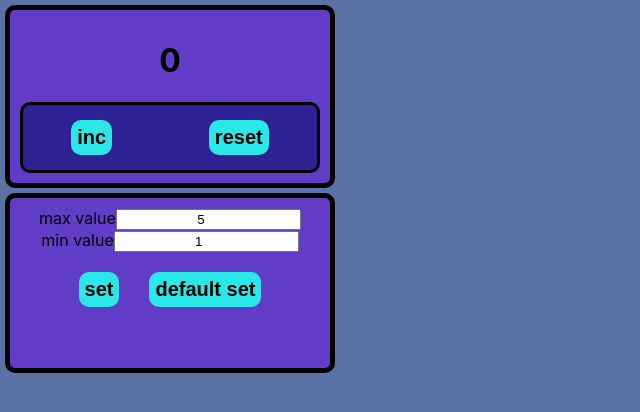
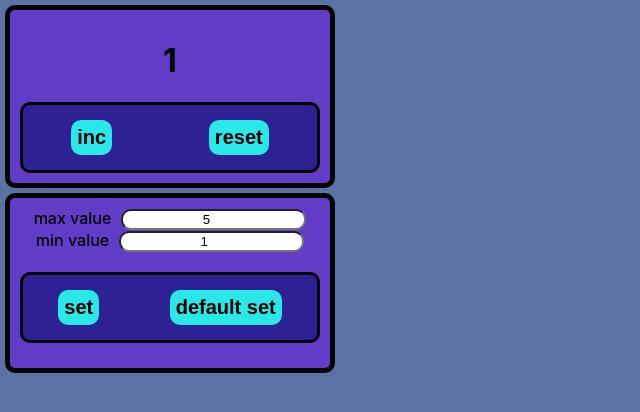
Before and after one commit to DmitriyVavilin/Counter, a React (Create React App) app: page / in a window 1280 px wide. Shown: the top 412 px of the page, without its empty margins (0-640 px from the left). Built offline with nearby package versions, Linux system fonts and the light colour scheme.

Commit message:
mew feature

```diff
--- a/src/components/Counter.tsx
+++ b/src/components/Counter.tsx
@@ -6,7 +6,7 @@ import s from './Counter.module.css'
 
 export const Counter = () => {
     const [storage, setStorage] = useState({
-        startValue: 0,
+        startValue: 1,
         maxValue: 5,
         minValue: 1
     })
@@ -21,20 +21,29 @@ export const Counter = () => {
     }, [])
 
 
+    const [error, setError] = useState(false)
+
     const changeMaxValue = (e: ChangeEvent<HTMLInputElement>) => {
+        if(Number(e.currentTarget.value) <= storage.maxValue) {
+            setError(error)
+        }
         setStorage({...storage, maxValue: Number(e.currentTarget.value)})
     }
 
     const changeMinValue = (e: ChangeEvent<HTMLInputElement>) => {
+        if(Number(e.currentTarget.value) >= storage.maxValue) {
+            setError(!error)
+        }
         setStorage({...storage, minValue: Number(e.currentTarget.value)})
     }
 
     const ChangeCounterInc = () => {
         setStorage({...storage, startValue: storage.startValue + 1})
+
     }
 
     const removeCounter = () => {
-        let startValue = 0
+        let startValue = 1
         setStorage({...storage, startValue: startValue})
     }
 
@@ -47,18 +56,18 @@ export const Counter = () => {
 
 
     const defaultChangeSettings = () => {
-        let storage = {
-            startValue: 0,
-            maxValue: 5,
-            minValue: 1
-        }
-        setStorage(storage)
+        setStorage({...storage, maxValue: 5, minValue: 1})
     }
+
 
     return (
         <>
             <div className={s.counter_form}>
-                <h1 className={storage.startValue >= storage.maxValue ? s.startValue : ''}>{storage.startValue}</h1>
+                {!error
+                    ?
+                    <h1 className={storage.startValue >= storage.maxValue ? s.startValue : ''}>{storage.startValue}</h1>
+                    : <span>fff</span>
+                }
                 <div className={s.counter_buttons}>
                     <Button title={'inc'}
                             callBack={ChangeCounterInc}
--- a/src/components/Settings.module.css
+++ b/src/components/Settings.module.css
@@ -10,25 +10,35 @@
     border-radius: 10px;
 }
 
-.btn {
+.settings_buttons {
     margin-top: 20px;
+    align-items: center;
+    display: flex;
+    justify-content: space-around;
+    height: 65px;
+    background-color: #2e2194;
+    color: #c0ae46;
+    border: 3px solid black;
+    border-radius: 10px;
 }
 
-.btnDefaultSet {
-    margin-left: 30px;
+.text {
+    font-size: 16px;
+    font-weight: 500;
 }
-
 
 input {
     text-align: center;
+    border-radius: 10px;
+    margin-left: 10px;
+
 }
 
 .input {
     text-align: center;
-    border-radius: 5px;
 }
 
 .errorInput {
     border: 1px solid red;
-    border-radius: 5px;
+    border-radius: 10px;
 }
--- a/src/components/Settings.tsx
+++ b/src/components/Settings.tsx
@@ -1,4 +1,4 @@
-import React, {ChangeEvent, useEffect, useState} from "react";
+import React, {ChangeEvent, useState} from "react";
 import {Button} from "./Button";
 import s from './Settings.module.css'
 
@@ -17,30 +17,33 @@ type SettingsType = {
 }
 export const Settings: React.FC<SettingsType> = ({defaultChangeSettings,setChangeCounter, changeMaxValue, changeMinValue, storage}) => {
 
+
+
     const setSettings = () => {
         let minValue = storage.minValue
         setChangeCounter(minValue)
     }
 
+
     let startClass = (storage.minValue < 1) || (storage.maxValue - storage.startValue) % storage.minValue !== 0 ? s.errorInput : ''
     let startEndClass = storage.maxValue <= storage.minValue ? s.errorInput : ''
-
-
 
     return (
         <div className={s.settings_form}>
             <div>
-                <span>max value</span>
+                <span className={s.text}>max value</span>
                 <input type={'number'} onChange={changeMaxValue} value={storage.maxValue}
                        className={startEndClass}/>
             </div>
             <div>
-                <span>min value</span>
+                <span className={s.text}>min value</span>
                 <input type={'number'} onChange={changeMinValue} value={storage.minValue}
                        className={startClass}/>
             </div>
-            <Button className={s.btn} title={'set'} callBack={() => setSettings()}/>
-            <Button className={s.btnDefaultSet} title={'default set'} callBack={() => defaultChangeSettings()}/>
+            <div className={s.settings_buttons}>
+                <Button  title={'set'} callBack={() => setSettings()}/>
+                <Button  title={'default set'} callBack={() => defaultChangeSettings()}/>
+            </div>
         </div>
     )
 }
--- a/src/index.css
+++ b/src/index.css
@@ -21,3 +21,7 @@ button {
   border: none;
   background-color: #2ae8e8;
 }
+
+button:hover {
+  background-color: #2b98b7;
+}
```
